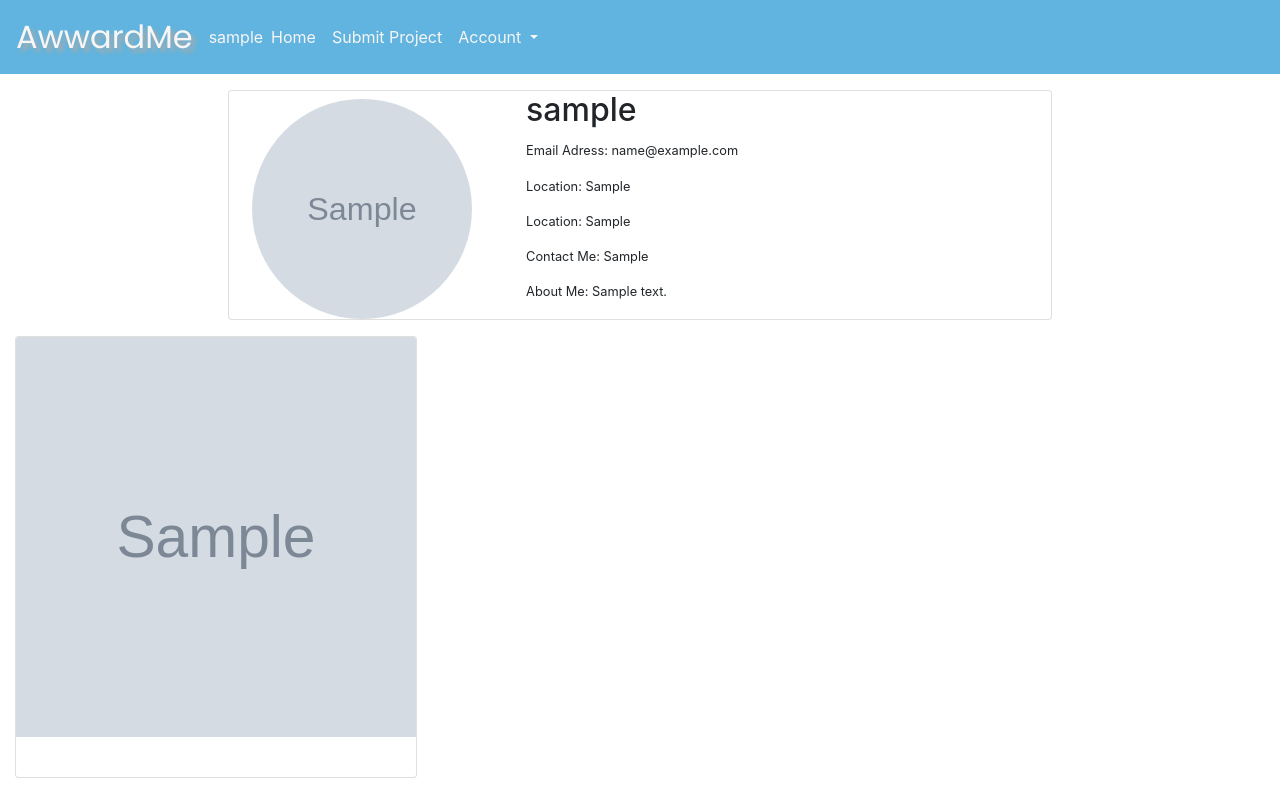
After one commit to dynamodenis/awwards, a Django app: page /user/1 in a window 1280 px wide. The commit adds this page. Run offline with Django 3.2, Linux system fonts and the light colour scheme; tables that the repository leaves empty hold one stand-in row (values such as "Sample post"); grey boxes marked "Sample" are stand-in pictures; some libraries are stand-ins or nearby versions.

Commit message:
posted by created file and view function

```diff
--- a/project/urls.py
+++ b/project/urls.py
@@ -9,6 +9,7 @@ urlpatterns = [
     path('user/profile/', views.profile,name='profile'),
     path('project/<int:project_id>/', views.project,name='project'),
     path('new/project/', views.new_project,name='new_project'),
+    path('user/<int:user_id>', views.posted_by,name='posted_by'),
 ]
 
 if settings.DEBUG:
--- a/project/views.py
+++ b/project/views.py
@@ -2,6 +2,7 @@ from django.shortcuts import render,get_object_or_404,redirect
 from django.contrib.auth.decorators import login_required
 from .models import Profile,Project
 from .forms import PostProject,UpdateUser,UpdateProfile
+from django.contrib.auth.models import User
 
 # Create your views here.
 def index(request):
@@ -33,3 +34,7 @@ def new_project(request):
         form=PostProject()
 
     return render(request,'project/new_project.html',{'form':form})
+
+def posted_by(request, user_id):
+    user=get_object_or_404(User,pk=user_id)
+    return render(request,'project/posted_by.html', {'user':user})
--- a/templates/project/base.html
+++ b/templates/project/base.html
@@ -32,9 +32,6 @@
             <li class="nav-item">
               <a class="nav-link" href="{% url 'project:new_project'%}">Submit Project</a>
             </li>
-            <li class="nav-item">
-              <a class="nav-link" href="#">Pricing</a>
-            </li>
             <li class="nav-item dropdown">
               <a class="nav-link dropdown-toggle" href="#" id="navbarDropdownMenuLink" role="button" data-toggle="dropdown" aria-haspopup="true" aria-expanded="false">
                 Account
--- a/templates/project/index.html
+++ b/templates/project/index.html
@@ -21,7 +21,7 @@
                 </div>
                 <div class="card-body">
                     <h5 class="card-title">{{project.title}}</h5>
-                    <p>By <a href="">{{project.user.username}}</a><span class="float-right">From {{project.location}}</span></p>
+                    <p>By <a href="{% url 'project:posted_by' project.user.id%}">{{project.user.username}}</a><span class="float-right">From {{project.location}}</span></p>
                     <div class="text-center"><a class="btn button text-center btn-block"  href="{{project.link}}">View site details</a></div>
                 </div>
 
--- /dev/null
+++ b/templates/project/posted_by.html
@@ -0,0 +1,66 @@
+{% extends 'project/base.html'%}
+{% load bootstrap4 %}
+{% load static %}
+{% block styles %}
+        {% bootstrap_css %}
+        <link rel="stylesheet" href="{%static 'css/register.css'%}"  >
+        <link rel='stylesheet' href='https://fonts.googleapis.com/css?family=Poppins'>
+        <link rel="stylesheet" href="https://use.fontawesome.com/releases/v5.7.0/css/all.css" integrity="sha384-lZN37f5QGtY3VHgisS14W3ExzMWZxybE1SJSEsQp9S+oqd12jhcu+A56Ebc1zFSJ" crossorigin="anonymous">
+{% endblock %}
+
+{% block content%}
+<div class="container-fluid">
+    <div class="row">
+        <div class="col-md-2 col-lg-2"></div>
+        <div class="col-md-8 col-lg-8 col-sm-10">
+            <div class="card  mt-3">
+                <!-- new conatiner -->
+                <div class="container-fluid" >
+                    <div class="row">
+                        <div class="col-lg-4 col-md-4 col-xs-12 ml-2 mt-2 ">
+                            <img src="{{user.profile.image.url}}" class="img-circle rounded-circle image-fluid" alt="..." style="width: 220px; height: 220px;">
+                        </div>
+
+                        <div class="col-lg-6 col-md-6 col-xs-12 mb-2" style="font-size: 0.8rem;">
+                            <h2 class="card-title">{{user.username}}</h2>
+                            <p class="card-text">Email Adress: {{user.email}}</p>
+                            {% if user.profile.company%}
+                            <p class="card-text">Location: {{user.profile.company}}</p>
+                            {%endif%}
+                            {% if user.profile.location%}
+                            <p class="card-text">Location: {{user.profile.location}}</p>
+                            {%endif%}
+                            {% if user.profile.contact%}
+                            <p class="card-text">Contact Me: {{user.profile.contact}}</p>
+                            {%endif%}
+                            {% if user.profile.bio%}
+                            <p class="card-text">About Me: {{user.profile.bio}}</p>
+                            {%endif%}
+                            {% if request.user.id is user.id%}
+                            <a href="#" class="btn btn-success btn-sm"><small>Update Settings</small></a>
+                            {% endif %}
+                        </div>
+                    </div>
+                </div>
+            </div>
+        </div>
+        <div class="col-md-2 col-lg-2"></div>
+    </div>
+
+    <div class="row mt-3">
+        <div class="col-lg-12 col-md-12" >
+            <div class="row">
+                {%for image in user.project_set.all%}
+                <div class="col-lg-4 col-md-4 mb-2" style="padding-right: 10px;">
+                    <div class="card" style="margin-left: 0px;">
+                        <a href="#"><img src="{{image.image.url}}" class="card-img-top img-responsive index_image" id="image" alt="IMAGE" title="" style="height:50vh; width: 100%;" ></a>
+                        <div class="card-body">
+                        </div>
+                    </div>
+                </div>
+                {%endfor%}
+            </div>
+        </div>
+    </div>
+</div>
+{% endblock%}
```
